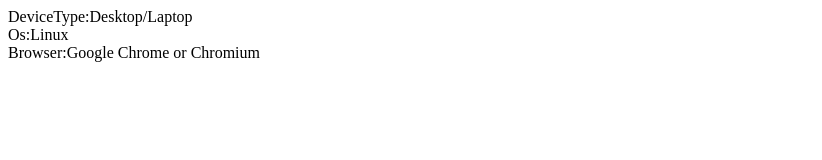
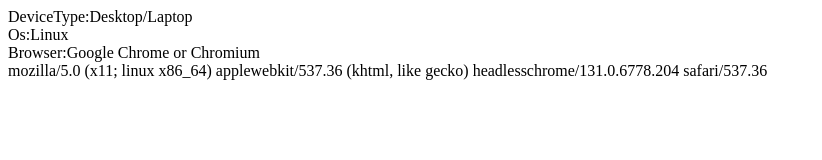
Before and after one commit to idisrajesh/knowYourDevice, a plain HTML site: page index.html in a window 1280 px wide. Shown: the whole page, without its empty margins (0-822 px from the left). Drawn offline with Linux system fonts and the light colour scheme.

```diff
--- a/index.html
+++ b/index.html
@@ -13,6 +13,7 @@
     <div><label id="isMobile"></label></div>
     <div><label>Os:</label><label id="osName"></label></div>
     <div><label>Browser:</label><label id="browserInfo"></label></div>
+    <div id="userAgent"></div>
 </body>
 
 </html>
--- a/platform.js
+++ b/platform.js
@@ -73,8 +73,7 @@ function getBrowserName() {
 
 function DeviceType() {
   if (!isMobile && !isTablet) {
-    alert("mobile:" + isMobile);
-    alert("tablet:" + isTablet);
+    document.getElementById("userAgent").innerHTML = userAgent;
     return "Desktop/Laptop";
   }
   else {
```
